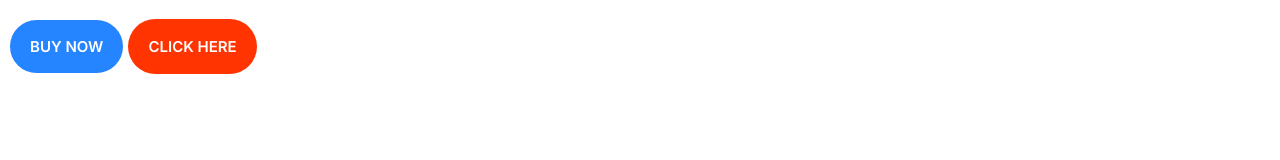
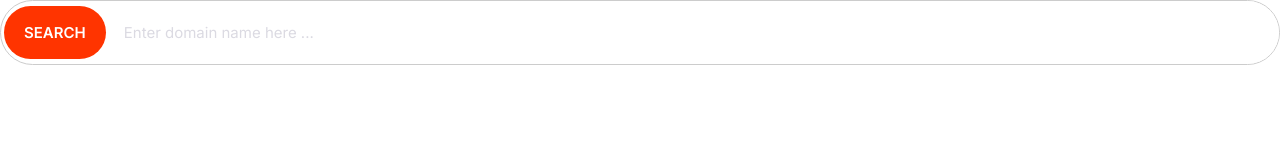
Before and after one commit to sairars/moshify, a plain HTML site: page index.html in a window 1280 px wide. Drawn offline with Linux system fonts and the light colour scheme.

Commit message:
Build input component

```diff
--- a/css/styles.css
+++ b/css/styles.css
@@ -4,6 +4,8 @@
     --color-headings: #1b0760;
     --color-primary: #2584ff;
     --color-secondary: #00d9ff;
+    --color-border: #ccc;
+    --border-radius: 35px;
 }
 
 *,
@@ -23,7 +25,7 @@ body {
     font-family: Inter, Arial, Helvetica, sans-serif;
     font-size: 2.4rem;
     line-height: 1.5;
-    margin: 10px;
+    /* margin: 10px; */
 }
 
 h1, h2, h3 {
@@ -179,7 +181,7 @@ a {
 /* Buttons */
 .btn {
     background: none;
-    border-radius: 35px;
+    border-radius: var(--border-radius);
     border: 0;
     cursor: pointer;
     font-size: 1.8rem;
@@ -241,3 +243,39 @@ a {
         font-size: 1.5rem;
     }
 }
+
+/* Inputs */
+.input {
+    border-radius: var(--border-radius);
+    border: 1px solid var(--color-border);
+    color: var(--color-headings);
+    font-size: 2rem;
+    outline: 0;
+    padding: 2.5rem 4.5rem;
+}
+
+::placeholder {
+    color: #dbdae2
+}
+
+@media screen and (min-width:1024px) {
+    .input {
+        font-size: 1.5rem;
+    }
+}
+
+.input-group {
+    border-radius: var(--border-radius);
+    border: 1px solid var(--color-border);
+    display: flex;
+}
+
+.input-group .input {
+    border: 0;
+    flex-grow: 1;
+    padding: 2rem 1.5rem;
+}
+
+.input-group .btn {
+    margin: 5px 3px;
+}
--- a/index.html
+++ b/index.html
@@ -15,7 +15,13 @@
     <title>Document</title>
   </head>
   <body>
-    <button class="btn btn--primary">Buy Now</button>
-    <a href="#" class="btn btn--accent">Click Here</a>
+    <div class="input-group">
+      <button class="btn btn--accent">Search</button>
+      <input
+        class="input"
+        type="text"
+        placeholder="Enter domain name here ..."
+      />
+    </div>
   </body>
 </html>
```
Also changed, not shown: components/inputs.html (added, +12 -0 lines).
